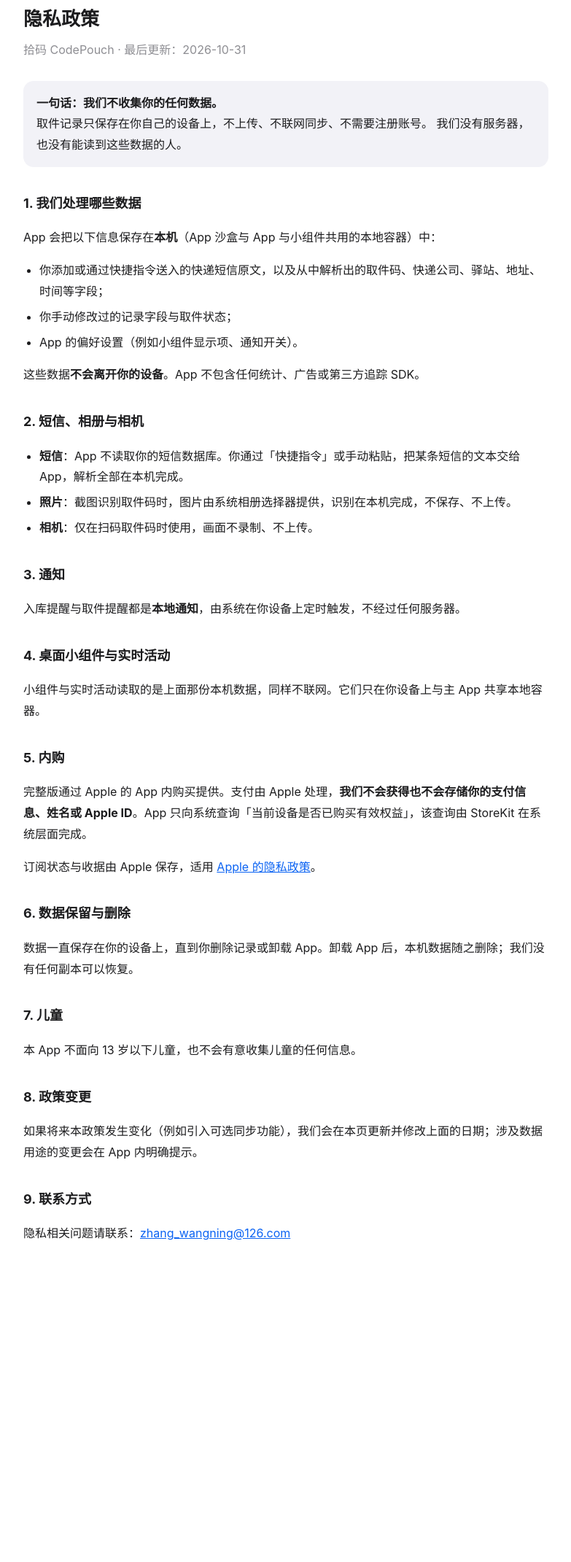
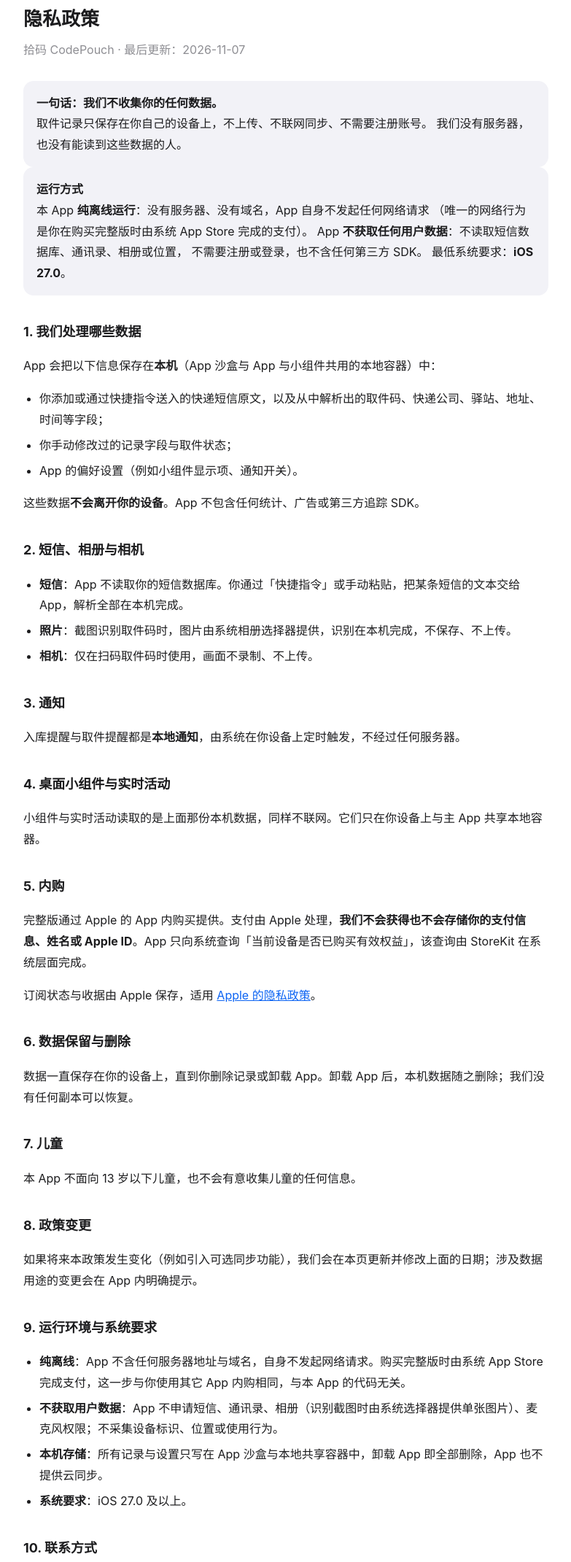
Before and after one commit to Zhangwangning/allude-legal, a plain HTML site: page privacy.html in a window 1280 px wide. Shown: the part 37-2178 px from the top of the page at 73% size, without its empty margins (248-1031 px from the left). Before the commit the page ends 1838 px from the top, so only its background shows below. Drawn offline with Linux system fonts and the light colour scheme.

Commit message:
docs: 补「纯离线运行 / 不获取用户数据 / 最低 iOS 27.0」
隐私政策：
- 首页新增一段「运行方式」摘要（离线、无服务器、不发起网络请求；不获取任何用户数据；最低 iOS 27.0）
- 新增第 9 节「运行环境与系统要求」，联系方式顺延为第 10 节
- 更新日期改为 2026-11-07

使用条款：
- 新增第 0 节「运行方式」，同一口径

与 App 内「关于 › 软件说明」保持一致。

```diff
--- a/privacy.html
+++ b/privacy.html
@@ -21,12 +21,21 @@
 </head>
 <body>
   <h1>隐私政策</h1>
-  <p class="sub">拾码 CodePouch · 最后更新：2026-10-31</p>
+  <p class="sub">拾码 CodePouch · 最后更新：2026-11-07</p>
 
   <div class="lead">
     <strong>一句话：我们不收集你的任何数据。</strong><br>
     取件记录只保存在你自己的设备上，不上传、不联网同步、不需要注册账号。
     我们没有服务器，也没有能读到这些数据的人。
+  </div>
+
+  <div class="lead">
+    <strong>运行方式</strong><br>
+    本 App <b>纯离线运行</b>：没有服务器、没有域名，App 自身不发起任何网络请求
+    （唯一的网络行为是你在购买完整版时由系统 App Store 完成的支付）。
+    App <b>不获取任何用户数据</b>：不读取短信数据库、通讯录、相册或位置，
+    不需要注册或登录，也不含任何第三方 SDK。
+    最低系统要求：<b>iOS 27.0</b>。
   </div>
 
   <h2>1. 我们处理哪些数据</h2>
@@ -64,7 +73,15 @@
   <h2>8. 政策变更</h2>
   <p>如果将来本政策发生变化（例如引入可选同步功能），我们会在本页更新并修改上面的日期；涉及数据用途的变更会在 App 内明确提示。</p>
 
-  <h2>9. 联系方式</h2>
+  <h2>9. 运行环境与系统要求</h2>
+  <ul>
+    <li><b>纯离线</b>：App 不含任何服务器地址与域名，自身不发起网络请求。购买完整版时由系统 App Store 完成支付，这一步与你使用其它 App 内购相同，与本 App 的代码无关。</li>
+    <li><b>不获取用户数据</b>：App 不申请短信、通讯录、相册（识别截图时由系统选择器提供单张图片）、麦克风权限；不采集设备标识、位置或使用行为。</li>
+    <li><b>本机存储</b>：所有记录与设置只写在 App 沙盒与本地共享容器中，卸载 App 即全部删除，App 也不提供云同步。</li>
+    <li><b>系统要求</b>：iOS 27.0 及以上。</li>
+  </ul>
+
+  <h2>10. 联系方式</h2>
   <p>隐私相关问题请联系：<a href="mailto:zhang_wangning@126.com">zhang_wangning@126.com</a></p>
 </body>
 </html>
```
Also changed, not shown: terms.html (+8 -1 lines).
